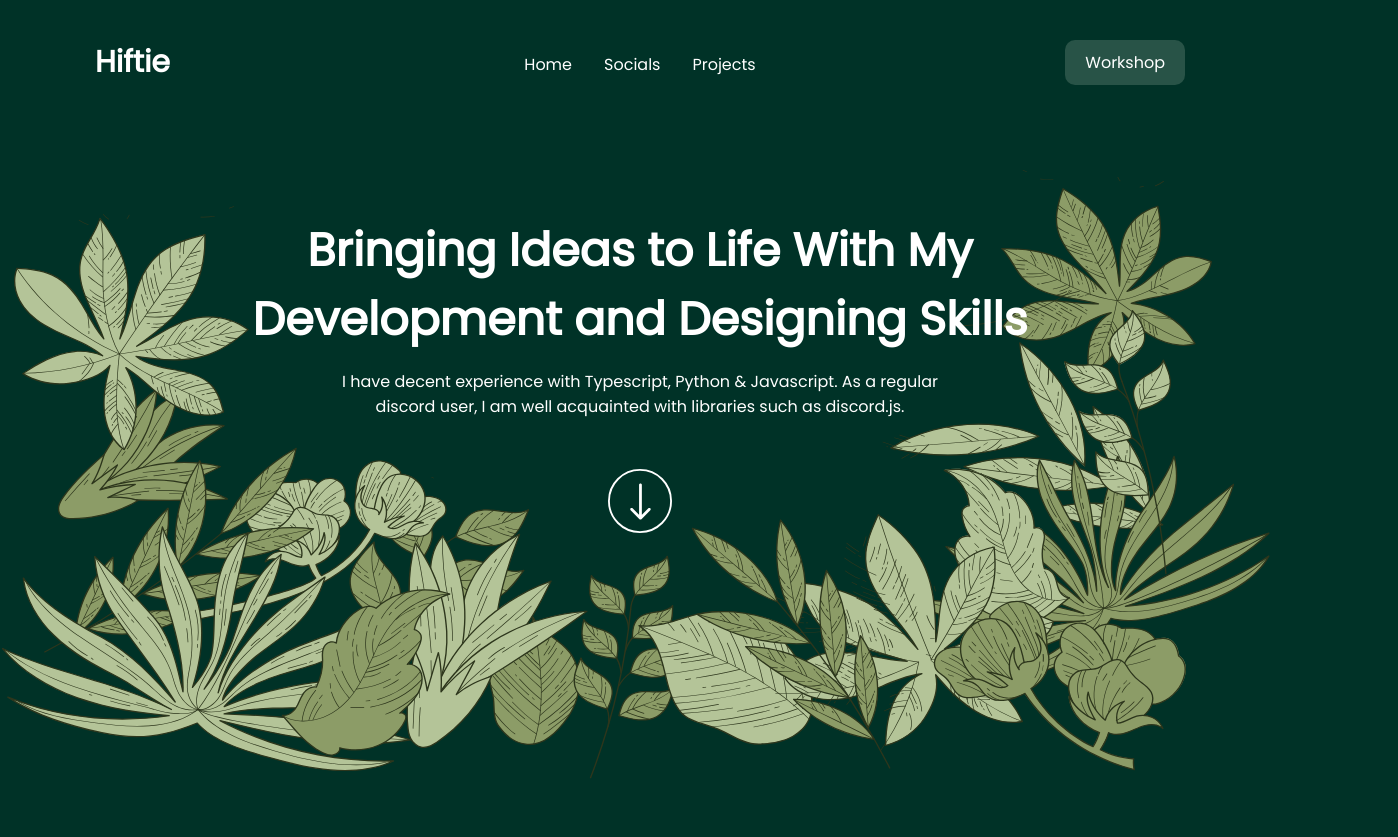
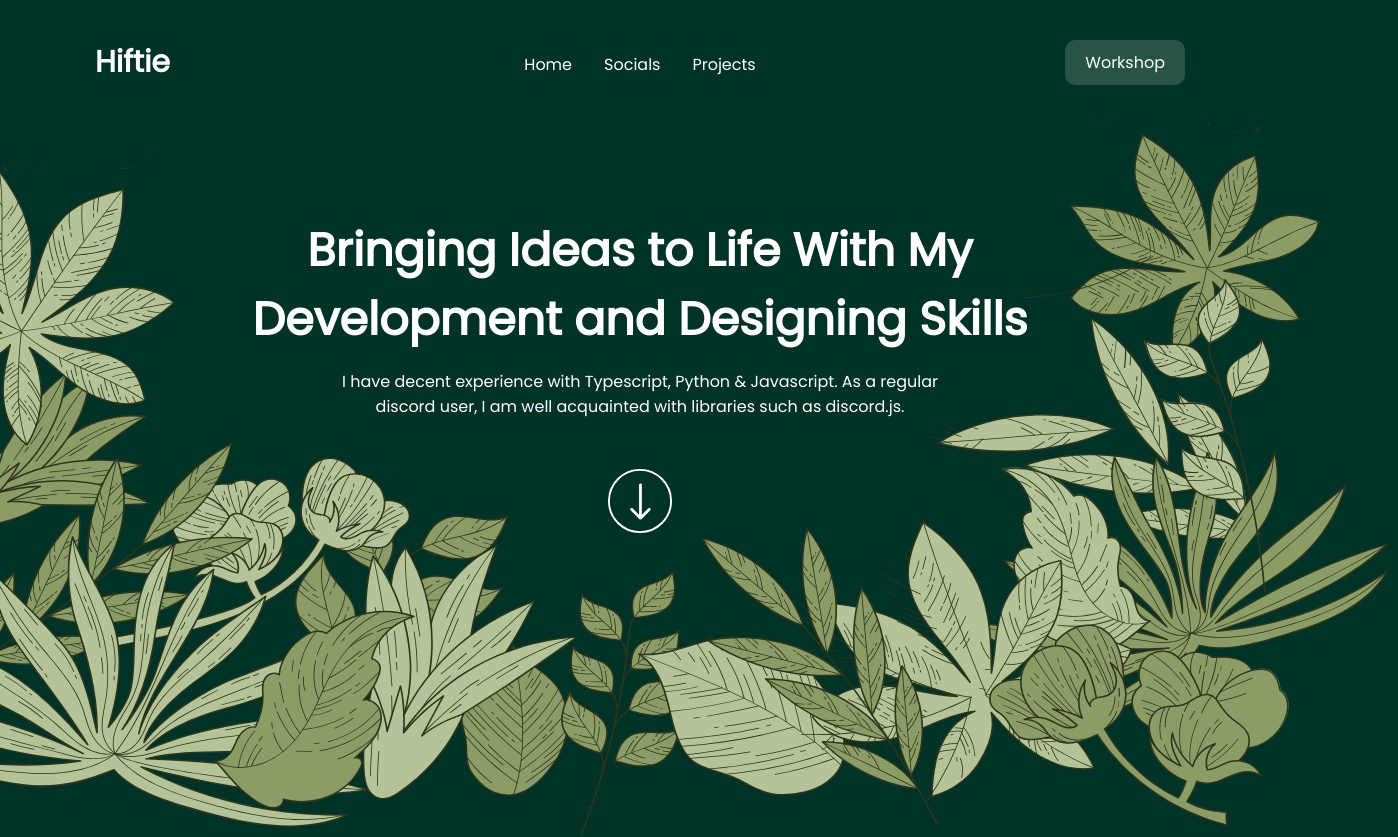
Before and after one commit to PriyobrotoKar/hiftie.us, a plain HTML site: page index.html in a window 1280 px wide. Shown: the top 837 px of the page, 1398 px wide, since content can reach past the window. Drawn offline with Linux system fonts and the light colour scheme.

Commit message:
fixed the hero image

```diff
--- a/CSS/main.css
+++ b/CSS/main.css
@@ -153,7 +153,7 @@ ul.navbar li a {
   user-select: none;
   position: relative;
   z-index: -10;
-  transform: scale(1.01);
+  transform: scale(1.2);
 }
 
 /* Bottom Hero Section */
```
